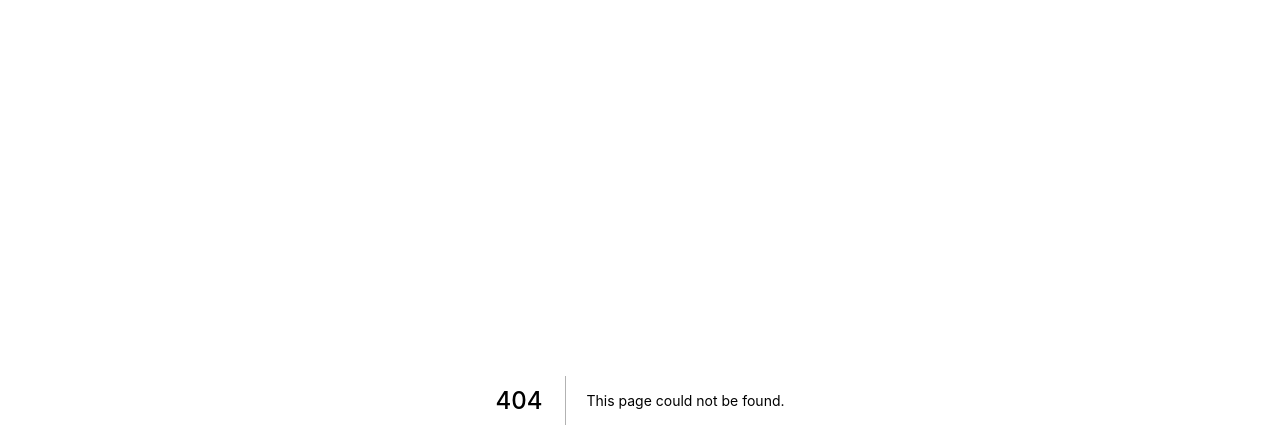
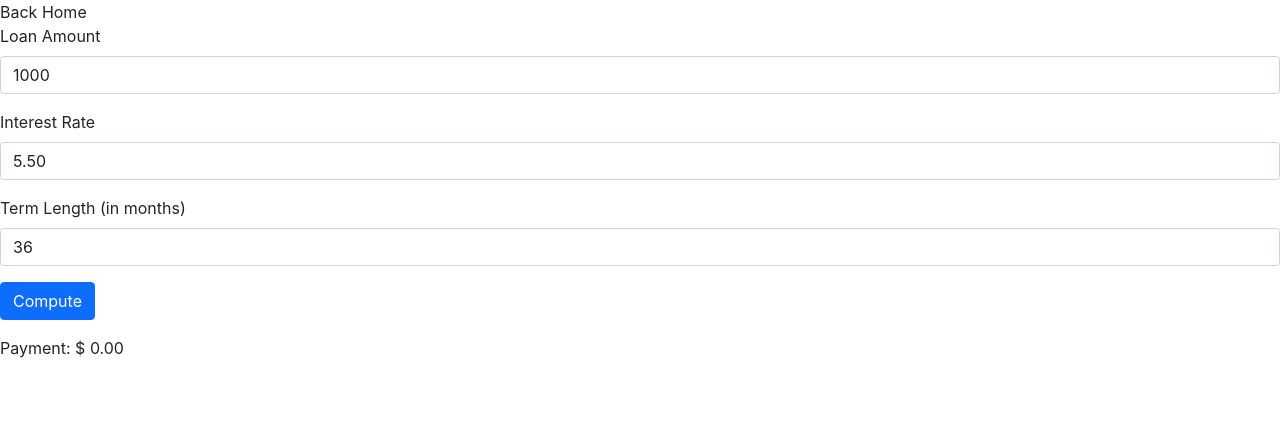
Before and after one commit to fernandozamoraj/nextjsplayground, a Next.js app: page /ammortizationCalculator in a window 1280 px wide. Before the commit this address had no page. Shown: the top 448 px of the page. Built offline with nearby package versions, Linux system fonts and the light colour scheme.

Commit message:
added an ammortization calculator

```diff
--- a/package.json
+++ b/package.json
@@ -9,9 +9,11 @@
     "lint": "next lint"
   },
   "dependencies": {
+    "bootstrap": "^5.1.3",
     "next": "12.1.0",
     "react": "17.0.2",
-    "react-dom": "17.0.2"
+    "react-dom": "17.0.2",
+    "react-numeric-input": "^2.2.3"
   },
   "devDependencies": {
     "eslint": "8.10.0",
--- a/pages/_app.js
+++ b/pages/_app.js
@@ -1,6 +1,12 @@
-import '../styles/globals.css'
+import "bootstrap/dist/css/bootstrap.css";
+import '../styles/globals.css';
+import { useEffect } from 'react';
 
 function MyApp({ Component, pageProps }) {
+  useEffect(() => {
+    import("bootstrap/dist/js/bootstrap");
+  }, []);
+
   return <Component {...pageProps} />
 }
 
--- /dev/null
+++ b/pages/ammortizationCalculator.js
@@ -0,0 +1,157 @@
+import { useState } from 'react';
+import NumericInput from 'react-numeric-input';
+import Link from 'next/link'
+
+const AmmortizationCalculator = () =>{
+
+    const [amount, setAmount] = useState(1000);
+    const [interestRate, setInterestRate] = useState(5.5);
+    const [termLength, setTermLength] = useState(36);
+    const [payment, setPayment] = useState(0);
+    const [ammortizationTable, setAmmortizationTable] = useState([]);
+
+    const handleCalculate = () => {
+         console.log(`amount: ${amount}`);
+         console.log(`interest rate: ${interestRate}`);
+         console.log(`term length: ${termLength}`);
+         setPayment(calculatePayment(amount, interestRate, termLength));
+         createAmmortizationTable(amount, interestRate, termLength);
+    };
+
+    const calculatePayment = () =>{
+        const p = amount * 1.0;
+        const rate = interestRate * 1.0;
+        const n = termLength * 1;
+        const r = (rate * .01)/12.0;
+        const A = p * (r * Math.pow(1+r, n))/(Math.pow(1+r, n)-1);
+        const monthlyPayment = A;
+
+        return monthlyPayment;
+    }
+
+    const createAmmortizationTable = () =>{
+        let principal = amount * 1;       //multiply times 1 to force to numeric value --- otherwise it will be text
+        const termInMonths = termLength * 1;
+        const monthlyInterest = interestRate/(12*100);
+        const monthlyPayment = calculatePayment();
+        let totalInterest = 0.0;
+        let payments = [];
+        let total = 0;
+
+        for(let i = 1; i <= termInMonths; i++)
+        {
+
+            var currentInterest = principal * monthlyInterest;
+            principal = ((principal + currentInterest) - monthlyPayment);
+            totalInterest += currentInterest;
+            total = total +monthlyPayment;
+
+            if(principal < 0)
+                principal = 0;
+
+            payments = [...payments,
+                {principal: principal + currentInterest + monthlyPayment,
+                 totalInterest: totalInterest,
+                 total: total}];
+
+            if(principal <= 0)
+                break;
+        }
+
+        setAmmortizationTable(payments);
+
+    }
+
+    const getFormattedCurrency = (currency) =>{
+        return `$ ${currency.toFixed(2).replace(/(\d)(?=(\d{3})+(?!\d))/g, '$1,')}`;
+    }
+
+ return (
+        <div>
+
+            <Link href="/">
+                <a>
+                    Back Home
+                </a>
+            </Link>
+
+            <div className="mb-3">
+            <label htmlFor="amountInput" className="form-label">Loan Amount</label>
+            <NumericInput
+                style={false}
+                type="text"
+                className="form-control"
+                id="amountInput"
+                placeholder="1000"
+                value={amount}
+                onChange={ value => setAmount(value)}
+                />
+            </div>
+            <div className="mb-3">
+            <label htmlFor="interestRateInput" className="form-label">Interest Rate</label>
+            <NumericInput
+               style={false}
+               step={0.01}
+               precision={2}
+               value={interestRate}
+               onChange={ value => setInterestRate(value)}
+               type="text"
+               className="form-control"
+               id="InterestRateInput"
+               placeholder="3.5" />
+            </div>
+            <div className="mb-3">
+            <label htmlFor="termLengthInMonthsInput" className="form-label">Term Length (in months)</label>
+            <NumericInput
+               style={false}
+               step={1}
+               precision={0}
+               value={termLength}
+               onChange={ value => setTermLength(value)}
+               type="text"
+               className="form-control"
+               id="termLengthInMonthsInput"
+               placeholder="120" />
+            </div>
+            <div className="mb-3">
+                <button
+                    className="btn btn-primary"
+                    type="button"
+                    id="ammortizationCalculate"
+                    aria-expanded="false"
+                    onClick={ () => handleCalculate()}
+                > Compute </button>
+            </div>
+            <div>
+                Payment: {`$ ${payment.toFixed(2).replace(/(\d)(?=(\d{3})+(?!\d))/g, '$1,')}`}
+            </div>
+
+            {
+                ammortizationTable.length > 0 &&
+                (<table class="table">
+                    <thead class="thead-dark">
+                    <tr>
+                        <th scope="col">#</th>
+                        <th scope="col">Principal</th>
+                        <th scope="col">Accumulated Interest</th>
+                        <th scope="col">Accumulated Total</th>
+                    </tr>
+                    </thead>
+                    <tbody>
+                    {ammortizationTable.map( (x, i) =>(
+                        <tr key={`ammort-row-${i}`}>
+                            <th>{`${i+1}`}</th>
+                            <td>{`${getFormattedCurrency(x.principal)}`}</td>
+                            <td>{`${getFormattedCurrency(x.totalInterest)}`}</td>
+                            <td>{`${getFormattedCurrency(x.total)}`}</td>
+                        </tr>
+                    ))}
+                    </tbody>
+                </table>)
+            }
+        </div>
+
+    );
+};
+
+export default AmmortizationCalculator;
```
Also changed, not shown: pages/index.js (+9 -11 lines), 1 other file (tests, documents, lock files or other folders).
